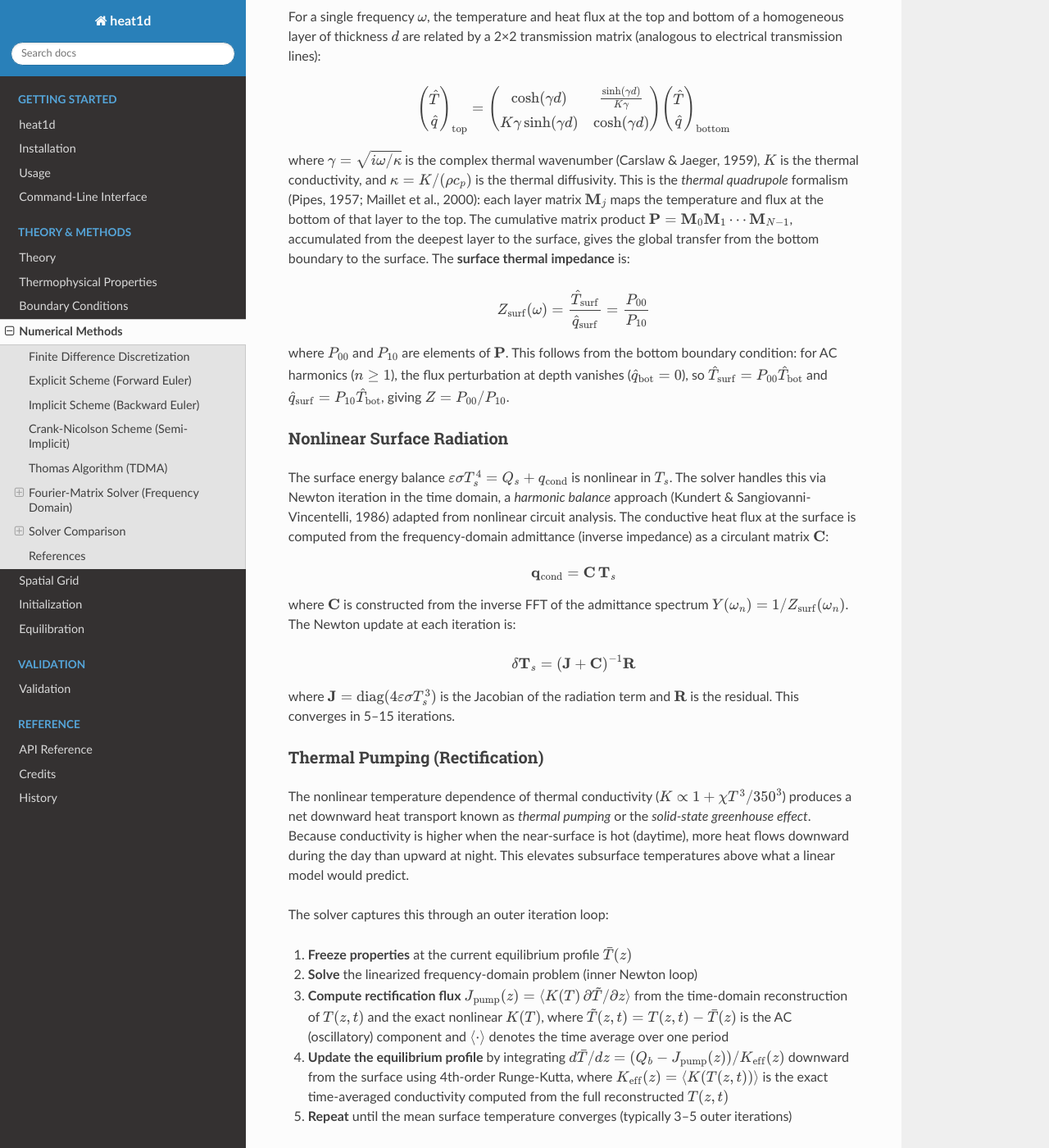
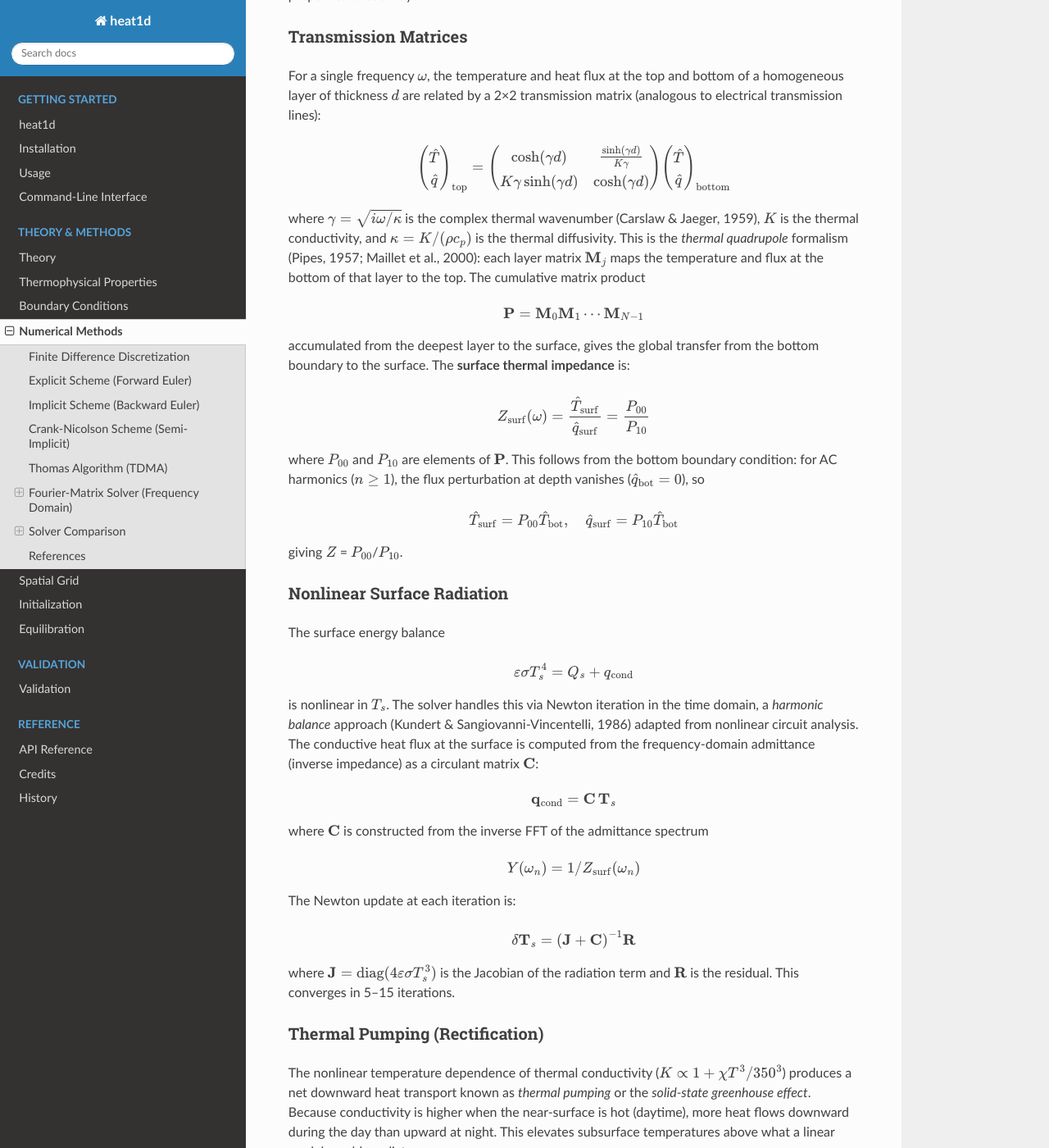
Before and after one commit to phayne/heat1d, a Sphinx documentation site: the page built from python/docs/numerical.md, in a window 1280 px wide and 1400 px high, scrolled down 3057 px. Shown: the whole window at 82% size. Built offline with Sphinx 7.4.7 and the Read the Docs theme 3.1.0, drawn with Linux system fonts in a browser that asks for light colours; the version number could not be read and is left out; some of the changed text lies outside the part shown.

Commit message:
Fixed equation formatting in docs

```diff
--- a/python/docs/numerical.md
+++ b/python/docs/numerical.md
@@ -36,7 +36,11 @@ T_i^{n+1} = T_i^n + \frac{\Delta t}{\rho_i c_{p,i}}
 \left[ \alpha_i T_{i-1}^n - (\alpha_i + \beta_i) T_i^n + \beta_i T_{i+1}^n \right]
 $$
 
-where $\alpha_i = p_i K_{i-1}$ and $\beta_i = q_i K_i$.
+where
+
+$$
+\alpha_i = p_i K_{i-1}, \quad \beta_i = q_i K_i
+$$
 
 **Stability**: The explicit scheme is conditionally stable, requiring the
 CFL condition:
@@ -134,7 +138,11 @@ x_i = d'_i - c'_i x_{i+1}
 $$
 
 The algorithm is numerically stable for the heat equation because the coefficient
-matrix is always diagonally dominant: $\lvert m_i\rvert = 1 + a_i + b_i > \lvert a_i\rvert + \lvert b_i\rvert$.
+matrix is always diagonally dominant:
+
+$$
+\lvert m_i\rvert = 1 + a_i + b_i > \lvert a_i\rvert + \lvert b_i\rvert
+$$
 
 ## Fourier-Matrix Solver (Frequency Domain)
 
@@ -177,9 +185,13 @@ the thermal conductivity, and $\kappa = K / (\rho c_p)$ is the thermal
 diffusivity. This is the *thermal quadrupole* formalism (Pipes, 1957;
 Maillet et al., 2000): each layer matrix $\mathbf{M}_j$ maps the temperature
 and flux at the bottom of that layer to the top. The cumulative matrix product
-$\mathbf{P} = \mathbf{M}_0 \mathbf{M}_1 \cdots \mathbf{M}_{N-1}$, accumulated
-from the deepest layer to the surface, gives the global transfer from the
-bottom boundary to the surface. The **surface thermal impedance** is:
+
+$$
+\mathbf{P} = \mathbf{M}_0 \mathbf{M}_1 \cdots \mathbf{M}_{N-1}
+$$
+
+accumulated from the deepest layer to the surface, gives the global transfer
+from the bottom boundary to the surface. The **surface thermal impedance** is:
 
 $$
 Z_{\text{surf}}(\omega) = \frac{\hat{T}_{\text{surf}}}{\hat{q}_{\text{surf}}} = \frac{P_{00}}{P_{10}}
@@ -188,12 +200,22 @@ $$
 where $P_{00}$ and $P_{10}$ are elements of $\mathbf{P}$. This follows from
 the bottom boundary condition: for AC harmonics ($n \geq 1$), the flux
 perturbation at depth vanishes ($\hat{q}_{\text{bot}} = 0$), so
-$\hat{T}_{\text{surf}} = P_{00} \hat{T}_{\text{bot}}$ and
-$\hat{q}_{\text{surf}} = P_{10} \hat{T}_{\text{bot}}$, giving $Z = P_{00}/P_{10}$.
+
+$$
+\hat{T}_{\text{surf}} = P_{00} \hat{T}_{\text{bot}}, \quad
+\hat{q}_{\text{surf}} = P_{10} \hat{T}_{\text{bot}}
+$$
+
+giving $Z$ = $P_{00}$/$P_{10}$.
 
 ### Nonlinear Surface Radiation
 
-The surface energy balance $\varepsilon \sigma T_s^4 = Q_s + q_{\text{cond}}$
+The surface energy balance
+
+$$
+\varepsilon \sigma T_s^4 = Q_s + q_{\text{cond}}
+$$
+
 is nonlinear in $T_s$. The solver handles this via Newton iteration in the
 time domain, a *harmonic balance* approach (Kundert &
 Sangiovanni-Vincentelli, 1986) adapted from nonlinear circuit analysis. The conductive heat flux at the surface is computed from the
@@ -204,8 +226,13 @@ $$
 $$
 
 where $\mathbf{C}$ is constructed from the inverse FFT of the admittance
-spectrum $Y(\omega_n) = 1 / Z_{\text{surf}}(\omega_n)$. The Newton update at
-each iteration is:
+spectrum
+
+$$
+Y(\omega_n) = 1 / Z_{\text{surf}}(\omega_n)
+$$
+
+The Newton update at each iteration is:
 
 $$
 \delta \mathbf{T}_s = \left( \mathbf{J} + \mathbf{C} \right)^{-1} \mathbf{R}
@@ -229,7 +256,13 @@ The solver captures this through an outer iteration loop:
 1. **Freeze properties** at the current equilibrium profile $\bar{T}(z)$
 2. **Solve** the linearized frequency-domain problem (inner Newton loop)
 3. **Compute rectification flux** $J_{\text{pump}}(z) = \langle K(T) \, \partial \tilde{T}/\partial z \rangle$ from the time-domain reconstruction of $T(z,t)$ and the exact nonlinear $K(T)$, where $\tilde{T}(z,t) = T(z,t) - \bar{T}(z)$ is the AC (oscillatory) component and $\langle \cdot \rangle$ denotes the time average over one period
-4. **Update the equilibrium profile** by integrating $d\bar{T}/dz = (Q_b - J_{\text{pump}}(z)) / K_{\text{eff}}(z)$ downward from the surface using 4th-order Runge-Kutta, where $K_{\text{eff}}(z) = \langle K(T(z,t)) \rangle$ is the exact time-averaged conductivity computed from the full reconstructed $T(z,t)$
+4. **Update the equilibrium profile** by integrating
+
+   $$
+   d\bar{T}/dz = (Q_b - J_{\text{pump}}(z)) / K_{\text{eff}}(z)
+   $$
+
+   downward from the surface using 4th-order Runge-Kutta, where $K_{\text{eff}}(z) = \langle K(T(z,t)) \rangle$ is the exact time-averaged conductivity computed from the full reconstructed $T(z,t)$
 5. **Repeat** until the mean surface temperature converges (typically 3--5 outer iterations)
 
 ### Depth Reconstruction
```
Also changed, not shown: python/docs/theory.md (+6 -2 lines).
